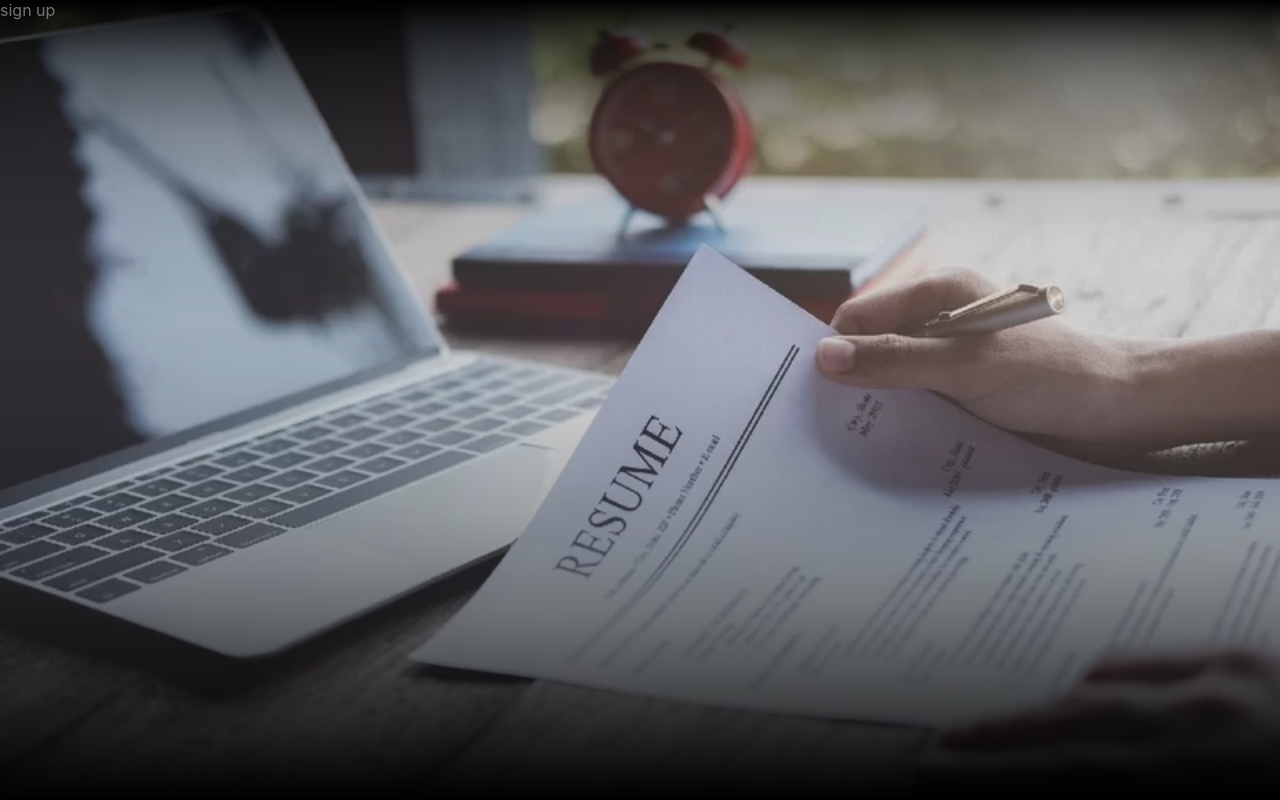
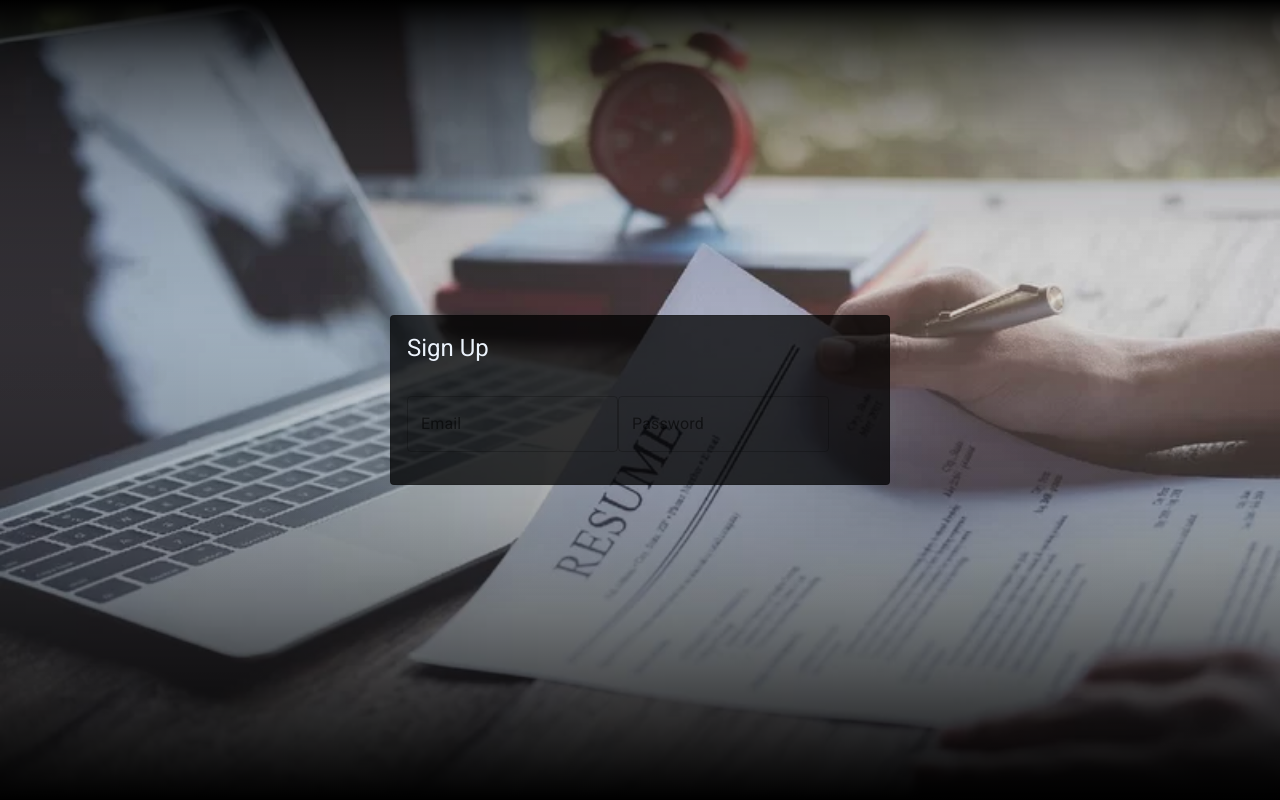
Before and after one commit to aacebo/lucid, a Next.js app: page /sign-up in a window 1280 px wide. Built offline with nearby package versions, Linux system fonts and the light colour scheme.

Commit message:
add forms

```diff
--- a/package.json
+++ b/package.json
@@ -11,6 +11,7 @@
     "@material-ui/core": "^4.11.0",
     "@material-ui/icons": "^4.9.1",
     "classnames": "^2.2.6",
+    "formik": "^2.1.5",
     "next": "9.5.0",
     "react": "16.13.1",
     "react-dom": "16.13.1",
--- a/pages/_app.tsx
+++ b/pages/_app.tsx
@@ -1,37 +1,26 @@
+import { Fragment, useEffect } from 'react';
 import { AppProps } from 'next/app';
-import { ThemeProvider, createMuiTheme } from '@material-ui/core';
+import { ThemeProvider, CssBaseline } from '@material-ui/core';
 
 import '../styles/globals.scss';
+import THEME from './constants/theme.constant';
 
-const theme = createMuiTheme({
-  palette: {
-    primary: {
-      main: '#1abc9c',
-      light: '#62efcd',
-      dark: '#008b6e',
-      contrastText: '#fff',
-    },
-    error: {
-      main: '#f44336',
-      light: '#ff7961',
-      dark: '#ba000d',
-      contrastText: '#fff',
-    },
-    warning: {
-      main: '#fb8c00',
-      light: '#ffbd45',
-      dark: '#c25e00',
-      contrastText: '#000',
-    },
-  },
-});
+export default function MyApp({ Component, pageProps }: AppProps) {
+  useEffect(() => {
+    // Remove the server-side injected CSS.
+    const jssStyles = document.querySelector('#jss-server-side');
 
-function MyApp({ Component, pageProps }: AppProps) {
+    if (jssStyles) {
+      jssStyles.parentElement.removeChild(jssStyles);
+    }
+  }, []);
+
   return (
-    <ThemeProvider theme={theme}>
-      <Component {...pageProps} />
-    </ThemeProvider>
+    <Fragment>
+      <ThemeProvider theme={THEME}>
+        <CssBaseline />
+        <Component {...pageProps} />
+      </ThemeProvider>
+    </Fragment>
   );
 }
-
-export default MyApp;
--- a/pages/_document.tsx
+++ b/pages/_document.tsx
@@ -1,12 +1,17 @@
-import NDocument, { Html, Head, Main, NextScript } from 'next/document'
+import { Children } from 'react';
+import Document, { Html, Head, Main, NextScript } from 'next/document';
+import { ServerStyleSheets } from '@material-ui/core/styles';
 
-class Document extends NDocument {
+import THEME from './constants/theme.constant';
+
+export default class MyDocument extends Document {
   render() {
     return (
-      <Html>
+      <Html lang="en">
         <Head>
           <link rel="icon" href="/favicon.ico" />
           <link rel="stylesheet" href="https://fonts.googleapis.com/css?family=Roboto:300,400,500,700&display=swap" />
+          <meta name="theme-color" content={THEME.palette.primary.main} />
         </Head>
 
         <body className="luc-light">
@@ -18,4 +23,46 @@ class Document extends NDocument {
   }
 }
 
-export default Document;
+MyDocument.getInitialProps = async (ctx) => {
+  // Resolution order
+  //
+  // On the server:
+  // 1. app.getInitialProps
+  // 2. page.getInitialProps
+  // 3. document.getInitialProps
+  // 4. app.render
+  // 5. page.render
+  // 6. document.render
+  //
+  // On the server with error:
+  // 1. document.getInitialProps
+  // 2. app.render
+  // 3. page.render
+  // 4. document.render
+  //
+  // On the client
+  // 1. app.getInitialProps
+  // 2. page.getInitialProps
+  // 3. app.render
+  // 4. page.render
+
+  // Render app and page and get the context of the page with collected side effects.
+  const sheets = new ServerStyleSheets();
+  const originalRenderPage = ctx.renderPage;
+
+  ctx.renderPage = () =>
+    originalRenderPage({
+      enhanceApp: (App) => (props) => sheets.collect(<App {...props} />),
+    });
+
+  const initialProps = await Document.getInitialProps(ctx);
+
+  return {
+    ...initialProps,
+    // Styles fragment is rendered after the app and page rendering finish.
+    styles: [
+      ...Children.toArray(initialProps.styles),
+      sheets.getStyleElement(),
+    ],
+  };
+}
--- /dev/null
+++ b/pages/constants/theme.constant.ts
@@ -0,0 +1,26 @@
+import { createMuiTheme } from '@material-ui/core';
+
+const THEME = createMuiTheme({
+  palette: {
+    primary: {
+      main: '#1abc9c',
+      light: '#62efcd',
+      dark: '#008b6e',
+      contrastText: '#fff',
+    },
+    error: {
+      main: '#f44336',
+      light: '#ff7961',
+      dark: '#ba000d',
+      contrastText: '#fff',
+    },
+    warning: {
+      main: '#fb8c00',
+      light: '#ffbd45',
+      dark: '#c25e00',
+      contrastText: '#000',
+    },
+  },
+});
+
+export default THEME;
--- a/pages/index.tsx
+++ b/pages/index.tsx
@@ -1,3 +1,4 @@
+import { GetStaticProps } from 'next';
 import Head from 'next/head';
 import Link from 'next/link';
 
@@ -78,7 +79,7 @@ export default function Index() {
   );
 }
 
-export async function getStaticProps() {
+export const getStaticProps: GetStaticProps = async () => {
   return {
     props: { },
   };
--- /dev/null
+++ b/pages/models/user/create-user.interface.ts
@@ -0,0 +1,4 @@
+export default interface ICreateUser {
+  readonly email?: string;
+  readonly password?: string;
+}
--- a/pages/sign-up.module.scss
+++ b/pages/sign-up.module.scss
@@ -7,4 +7,15 @@
                     url('/splash.jpg');
   background-repeat: no-repeat;
   background-size: cover;
+
+  .form-card {
+    position: absolute;
+    top: 50%;
+    left: 50%;
+    transform: translate(-50%, -50%);
+    background-color: rgba(0, 0, 0, 0.75);
+    color: var(--text-light);
+    width: 50%;
+    max-width: 500px;
+  }
 }
--- a/pages/sign-up.tsx
+++ b/pages/sign-up.tsx
@@ -1,12 +1,71 @@
+import { GetStaticProps } from 'next';
+import {
+  Card,
+  CardContent,
+  CardHeader,
+  CardActions,
+  TextField,
+} from '@material-ui/core';
+import { Formik, FormikHelpers } from 'formik';
+
+import ICreateUser from './models/user/create-user.interface';
+
 import styles from './sign-up.module.scss';
 
-export default function signUp() {
+export default function SignUp() {
+  const validate = (v: ICreateUser) => {
+    console.log(v);
+  };
+
+  const submit = (v: ICreateUser, fh: FormikHelpers<ICreateUser>) => {
+  };
+
   return (
-    <div className={styles.container}>sign up</div>
+    <div className={styles.container}>
+      <Formik
+        initialValues={{ }}
+        validate={validate}
+        onSubmit={submit}
+      >
+        {
+          fp => (
+            <Card variant="outlined" className={styles['form-card']}>
+              <CardHeader title="Sign Up"></CardHeader>
+
+              <CardContent>
+                <form onSubmit={fp.handleSubmit}>
+                  <TextField
+                    name="email"
+                    label="Email"
+                    variant="outlined"
+                    value={fp.values?.email || ''}
+                    onChange={fp.handleChange}
+                    onBlur={fp.handleBlur}
+                  ></TextField>
+
+                  <TextField
+                    name="password"
+                    label="Password"
+                    variant="outlined"
+                    value={fp.values?.password || ''}
+                    onChange={fp.handleChange}
+                    onBlur={fp.handleBlur}
+                  ></TextField>
+                </form>
+              </CardContent>
+
+              <CardActions>
+
+              </CardActions>
+            </Card>
+          )
+        }
+      </Formik>
+    </div>
   );
 }
 
-export async function getStaticProps() {
+export const getStaticProps: GetStaticProps = async () => {
   return {
     props: { },
   };
```
Also changed, not shown: docker-compose.yml (added, +9 -0 lines), 1 other file (tests, documents, lock files or other folders).
